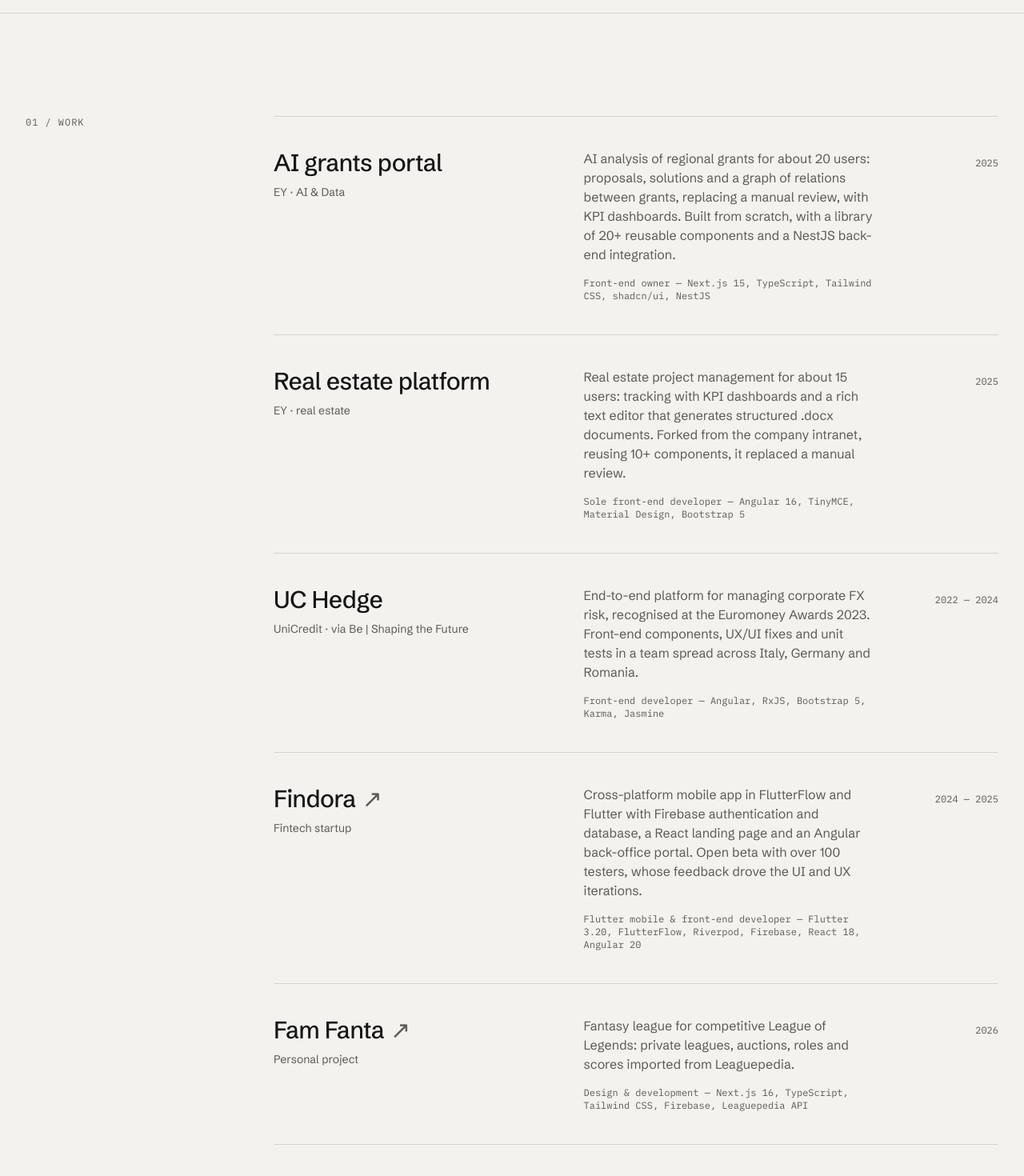
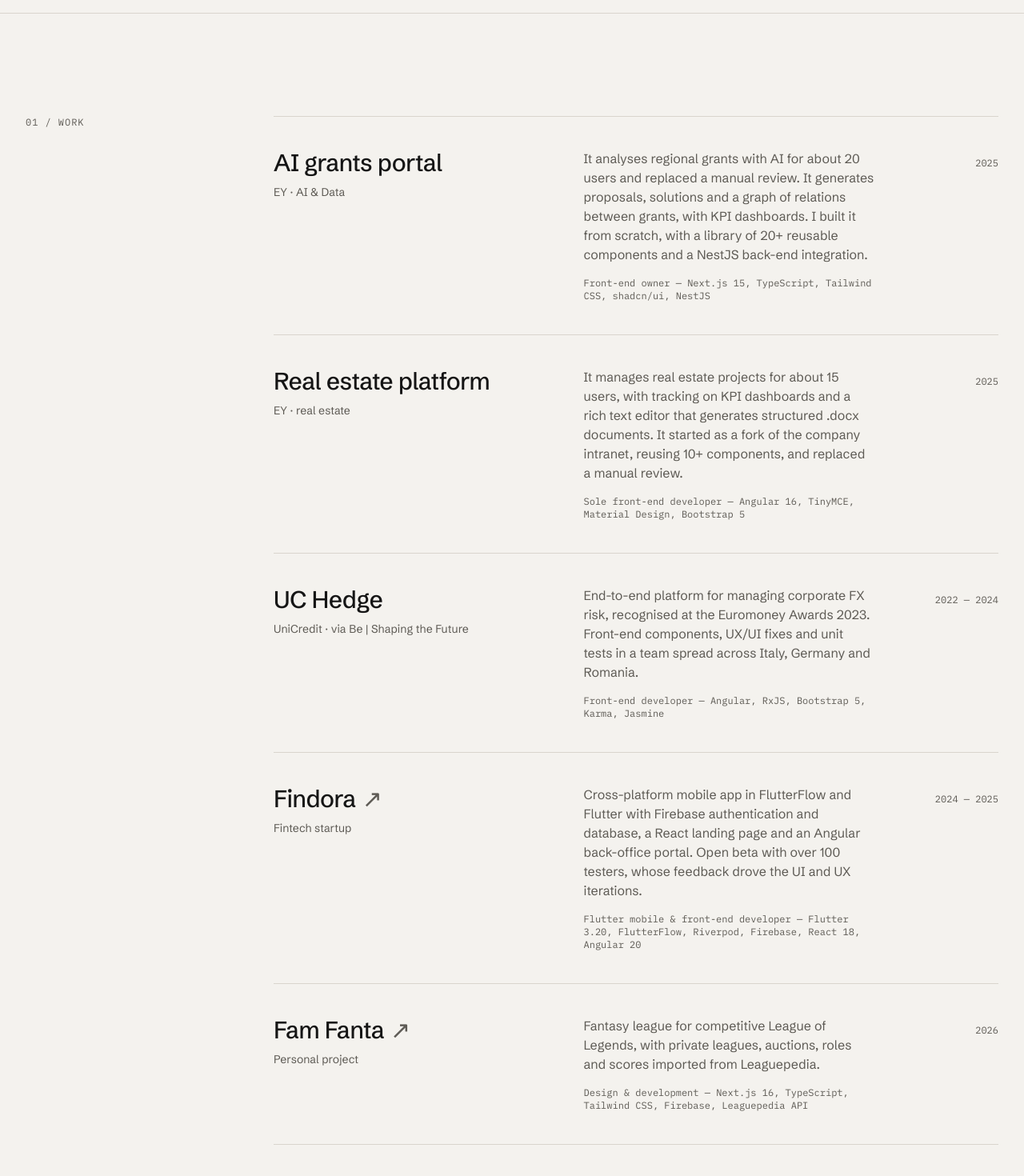
Before and after one commit to TheDollMaster98/lorisdalsanto.dev, a Next.js app: page /en/ in a window 1280 px wide. Shown: the part 1427-2897 px from the top of the page at 80% size. Built offline with nearby package versions, Linux system fonts and the light colour scheme.

Commit message:
Rewrite work summaries without colon lists
The two EY projects and Fam Fanta now use short sentences; experience
entries keep their colons.

```diff
--- a/src/content/en.ts
+++ b/src/content/en.ts
@@ -33,7 +33,7 @@
         context: "EY · AI & Data",
         role: "Front-end owner",
         summary:
-          "AI analysis of regional grants for about 20 users: proposals, solutions and a graph of relations between grants, replacing a manual review, with KPI dashboards. Built from scratch, with a library of 20+ reusable components and a NestJS back-end integration.",
+          "It analyses regional grants with AI for about 20 users and replaced a manual review. It generates proposals, solutions and a graph of relations between grants, with KPI dashboards. I built it from scratch, with a library of 20+ reusable components and a NestJS back-end integration.",
         stack: [
           "Next.js 15",
           "TypeScript",
@@ -48,7 +48,7 @@
         context: "EY · real estate",
         role: "Sole front-end developer",
         summary:
-          "Real estate project management for about 15 users: tracking with KPI dashboards and a rich text editor that generates structured .docx documents. Forked from the company intranet, reusing 10+ components, it replaced a manual review.",
+          "It manages real estate projects for about 15 users, with tracking on KPI dashboards and a rich text editor that generates structured .docx documents. It started as a fork of the company intranet, reusing 10+ components, and replaced a manual review.",
         stack: ["Angular 16", "TinyMCE", "Material Design", "Bootstrap 5"],
       },
       {
@@ -83,7 +83,7 @@
         context: "Personal project",
         role: "Design & development",
         summary:
-          "Fantasy league for competitive League of Legends: private leagues, auctions, roles and scores imported from Leaguepedia.",
+          "Fantasy league for competitive League of Legends, with private leagues, auctions, roles and scores imported from Leaguepedia.",
         stack: [
           "Next.js 16",
           "TypeScript",
--- a/src/content/it.ts
+++ b/src/content/it.ts
@@ -33,7 +33,7 @@
         context: "EY · AI & Data",
         role: "Front-end owner",
         summary:
-          "Analisi AI dei bandi regionali per circa 20 utenti: proposte, soluzioni e grafo delle relazioni tra bandi al posto di un controllo manuale, con dashboard di KPI. Impostato da zero, con una libreria di 20+ componenti riutilizzabili e integrazione con il back-end NestJS.",
+          "Analizza i bandi regionali con l’AI per circa 20 utenti e ha sostituito un controllo fatto a mano. Genera proposte, soluzioni e il grafo delle relazioni tra bandi, con dashboard di KPI. L’ho impostato da zero, con una libreria di 20+ componenti riutilizzabili e l’integrazione con il back-end NestJS.",
         stack: [
           "Next.js 15",
           "TypeScript",
@@ -48,7 +48,7 @@
         context: "EY · settore immobiliare",
         role: "Unico sviluppatore front-end",
         summary:
-          "Gestione dei progetti immobiliari per circa 15 utenti: tracking con dashboard di KPI ed editor rich text che genera documenti .docx strutturati. Nata come fork dell’intranet interna, riusando 10+ componenti, ha sostituito un controllo manuale.",
+          "Gestisce i progetti immobiliari per circa 15 utenti, con tracking su dashboard di KPI e un editor rich text che genera documenti .docx strutturati. È nata come fork dell’intranet interna, riusando 10+ componenti, e ha sostituito un controllo fatto a mano.",
         stack: ["Angular 16", "TinyMCE", "Material Design", "Bootstrap 5"],
       },
       {
@@ -83,7 +83,7 @@
         context: "Progetto personale",
         role: "Design & sviluppo",
         summary:
-          "Fantasy league per il competitivo di League of Legends: leghe private, aste, ruoli e punteggi importati da Leaguepedia.",
+          "Fantasy league per il competitivo di League of Legends, con leghe private, aste, ruoli e punteggi importati da Leaguepedia.",
         stack: [
           "Next.js 16",
           "TypeScript",
```
